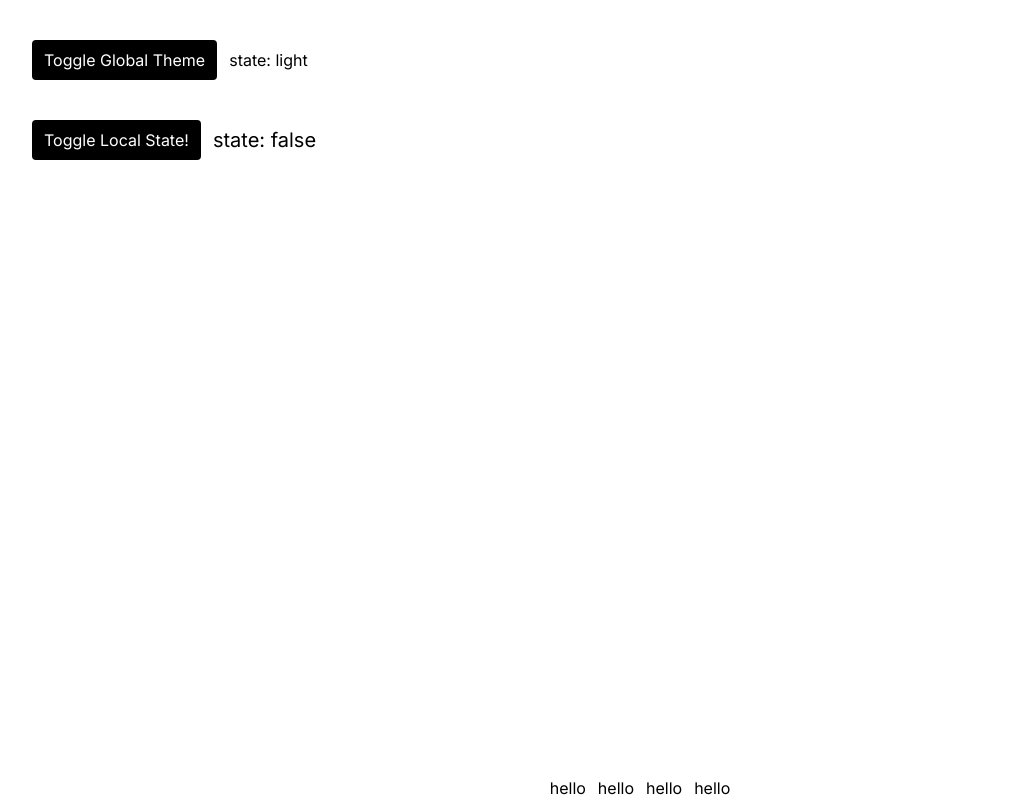
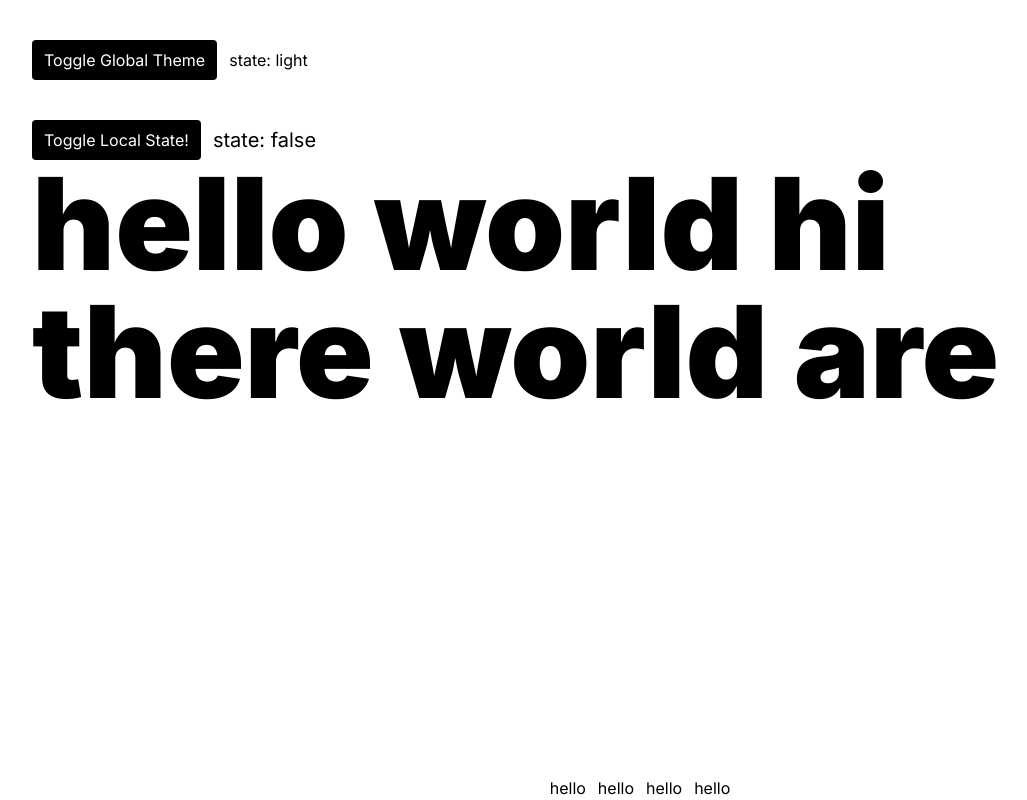
Before and after one commit to seano424/playground, a Next.js app: page / in a window 1280 px wide. Shown: the whole page, without its empty margins (0-1027 px from the left). Built offline with nearby package versions, Linux system fonts and the light colour scheme.

Commit message:
adding text component

```diff
--- /dev/null
+++ b/components/Text.tsx
@@ -0,0 +1,22 @@
+import { createElement } from 'react'
+
+interface Props {
+  className?: string
+  tag?: string
+  content: string
+}
+
+export default function Text(props: Props) {
+  const { className, content, tag } = props
+
+  // Reconstruct string with break tag
+  const a = content.split(' ')
+  a.splice(a.length - 2, 2, `${a[a.length - 2]}&nbsp;${a[a.length - 1]}`)
+
+  return createElement(tag ?? 'span', {
+    className,
+    dangerouslySetInnerHTML: {
+      __html: a[a.length - 1].length > 24 ? content : a.join(' '),
+    },
+  })
+}
--- a/pages/index.tsx
+++ b/pages/index.tsx
@@ -4,6 +4,7 @@ import { useAtom } from 'jotai'
 import { testAtom } from '../store'
 import clsx from 'clsx'
 import Test from '../components/Test'
+import Text from '../components/Text'
 
 const inter = Inter({ subsets: ['latin'] })
 
@@ -33,6 +34,10 @@ export default function Home() {
           <p>state: {darkmode ? 'dark' : 'light'}</p>
         </div>
         <Test />
+        <Text
+          className="text-9xl font-black"
+          content="hello world hi there world are"
+        />
       </main>
       <footer className="mt-auto flex justify-center gap-3">
         <p>hello</p>
```
